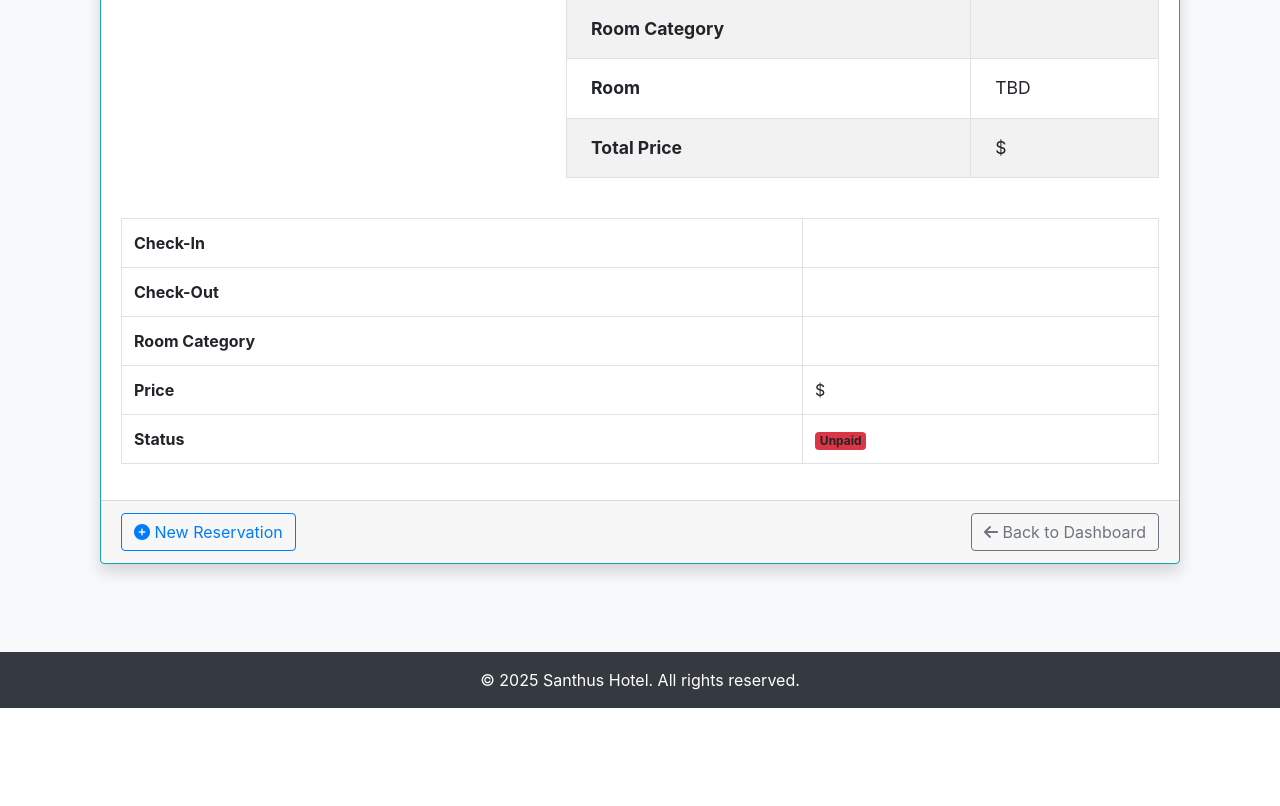
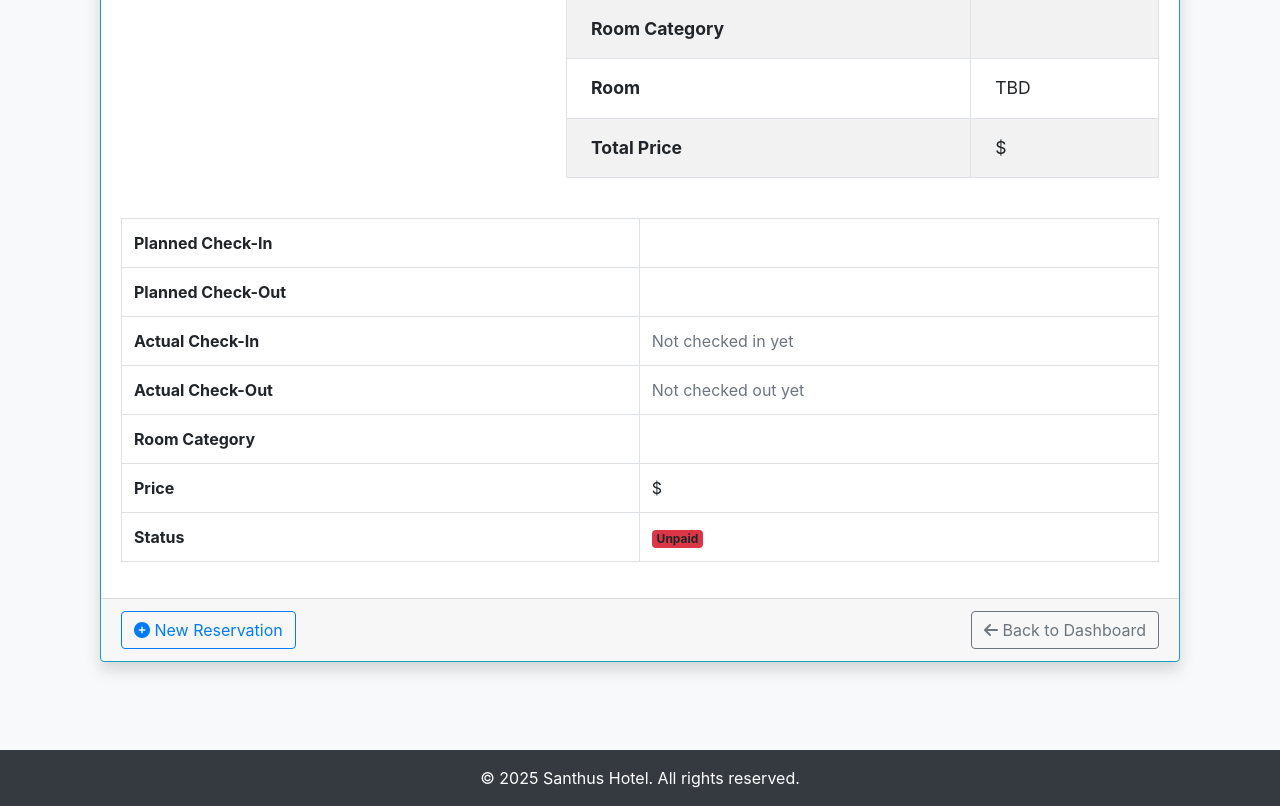
Before and after one commit to chrysanthusobinna/django-hotel, a Django app: template customer/templates/customer/booking_detail.html in a window 1280 px wide. Shown: the part 300-1106 px from the top of the page. Before the commit the page ends 1008 px from the top, so only its background shows below. Run offline with Django 5.2, Linux system fonts and the light colour scheme; the template is opened without the code that fills it, so the values that code supplies are empty; some libraries are stand-ins or nearby versions.

Commit message:
add actual_check_in and actual_check_out fields to Booking model

```diff
--- a/bookings/models.py
+++ b/bookings/models.py
@@ -13,6 +13,8 @@
     room_category = models.ForeignKey(RoomCategory, on_delete=models.CASCADE)
     check_in = models.DateField()
     check_out = models.DateField()
+    actual_check_in = models.DateTimeField(null=True, blank=True)
+    actual_check_out = models.DateTimeField(null=True, blank=True)
     created_at = models.DateTimeField(auto_now_add=True)
     is_paid = models.BooleanField(default=False)
     booking_number = models.CharField(max_length=6, unique=True, editable=False, blank=True)
--- a/customer/templates/customer/booking_detail.html
+++ b/customer/templates/customer/booking_detail.html
@@ -49,13 +49,40 @@
                     <table class="table table-bordered booking-info-table">
                         <tbody>
                             <tr>
-                                <th>Check-In</th>
+                                <th>Planned Check-In</th>
                                 <td>{{ booking.check_in }}</td>
                             </tr>
                             <tr>
-                                <th>Check-Out</th>
+                                <th>Planned Check-Out</th>
                                 <td>{{ booking.check_out }}</td>
                             </tr>
+
+                            <tr>
+                                <th>Actual Check-In</th>
+                                <td>
+
+                                    {% if booking.actual_check_in %}
+                                    {{ booking.actual_check_in|date:"D d M Y H:i" }}
+                                {% else %}
+                                    <span class="text-muted">Not checked in yet</span>
+                                {% endif %}
+
+                                </td>
+                            </tr>
+                            <tr>
+                                <th>Actual Check-Out</th>
+                                <td>
+
+                                    {% if booking.actual_check_out %}
+                                    {{ booking.actual_check_out|date:"D d M Y H:i" }}
+                                {% else %}
+                                    <span class="text-muted">Not checked out yet</span>
+                                {% endif %}
+
+                                </td>
+                            </tr>
+
+
                             <tr>
                                 <th>Room Category</th>
                                 <td>{{ booking.room_category.name }}</td>
```
Also changed, not shown: bookings/migrations/0006_booking_actual_check_in_booking_actual_check_out.py (added).
